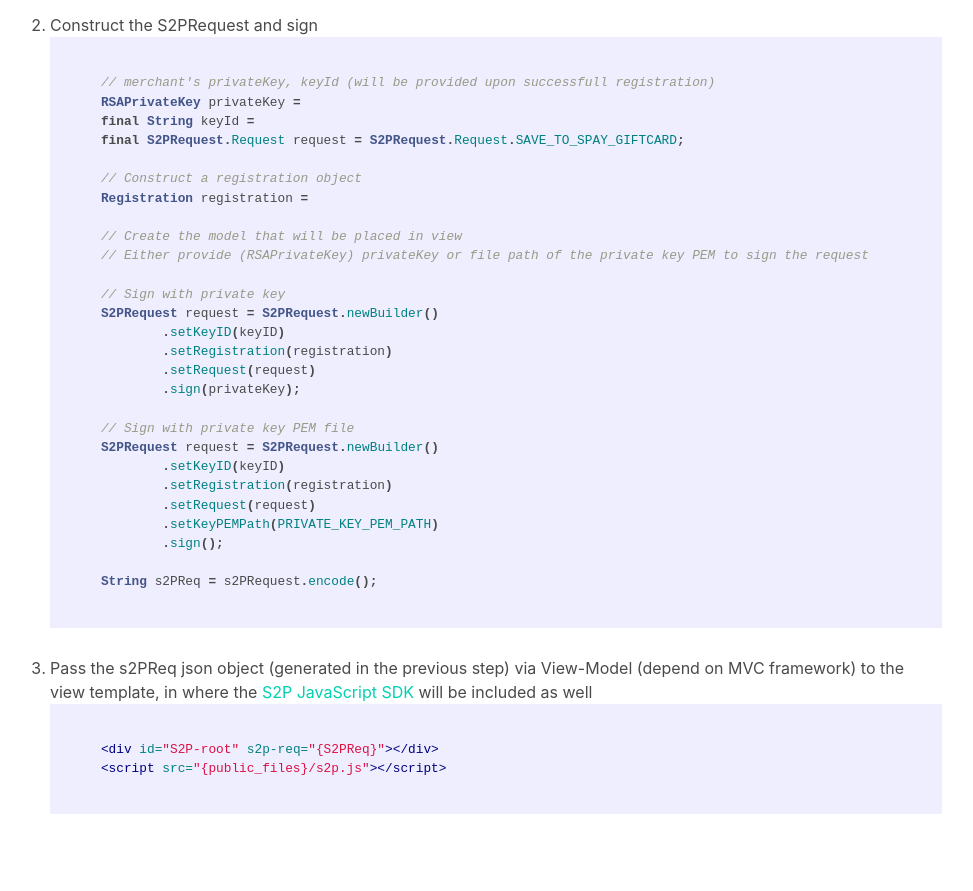
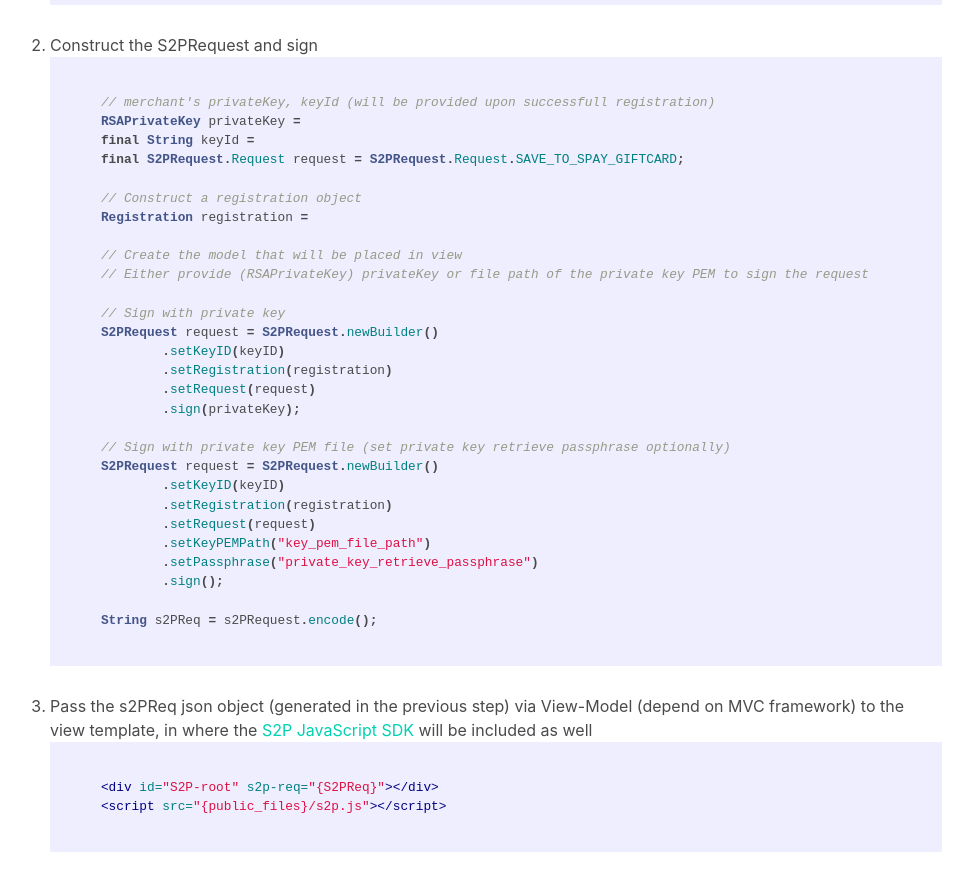
Before and after one commit to samsung-pay/sapi-doc, a Jekyll site: the page built from documentation/giftcard/sdks.md, in a window 1280 px wide and 900 px high, scrolled down 1764 px. Shown: the top 891 px of the window, without its empty margins (242-1215 px from the left). Built offline with Jekyll 4.4.1, drawn with Linux system fonts in a browser that asks for light colours; before the commit the page ends 2626 px from its top, so only the background shows below that; some of the changed text lies outside the part shown.

Commit message:
Added usages of using private key retrieve passphrase

```diff
--- a/documentation/giftcard/sdks.md
+++ b/documentation/giftcard/sdks.md
@@ -87,12 +88,13 @@ compile group: 'com.samsungpay.s2p', label: 's2p-all', version: '0.2.0'
             .setRequest(request)
             .sign(privateKey);
 
-    // Sign with private key PEM file
+    // Sign with private key PEM file (set private key retrieve passphrase optionally)
     S2PRequest request = S2PRequest.newBuilder()
             .setKeyID(keyID)
             .setRegistration(registration)
             .setRequest(request)
-            .setKeyPEMPath(PRIVATE_KEY_PEM_PATH)
+            .setKeyPEMPath("key_pem_file_path")
+            .setPassphrase("private_key_retrieve_passphrase")
             .sign();
 
     String s2PReq = s2PRequest.encode();
```
Also changed, not shown: other parts of documentation/giftcard/sdks.md (+5 -4 lines), documentation/membership/sdks.md (+7 -5 lines).
